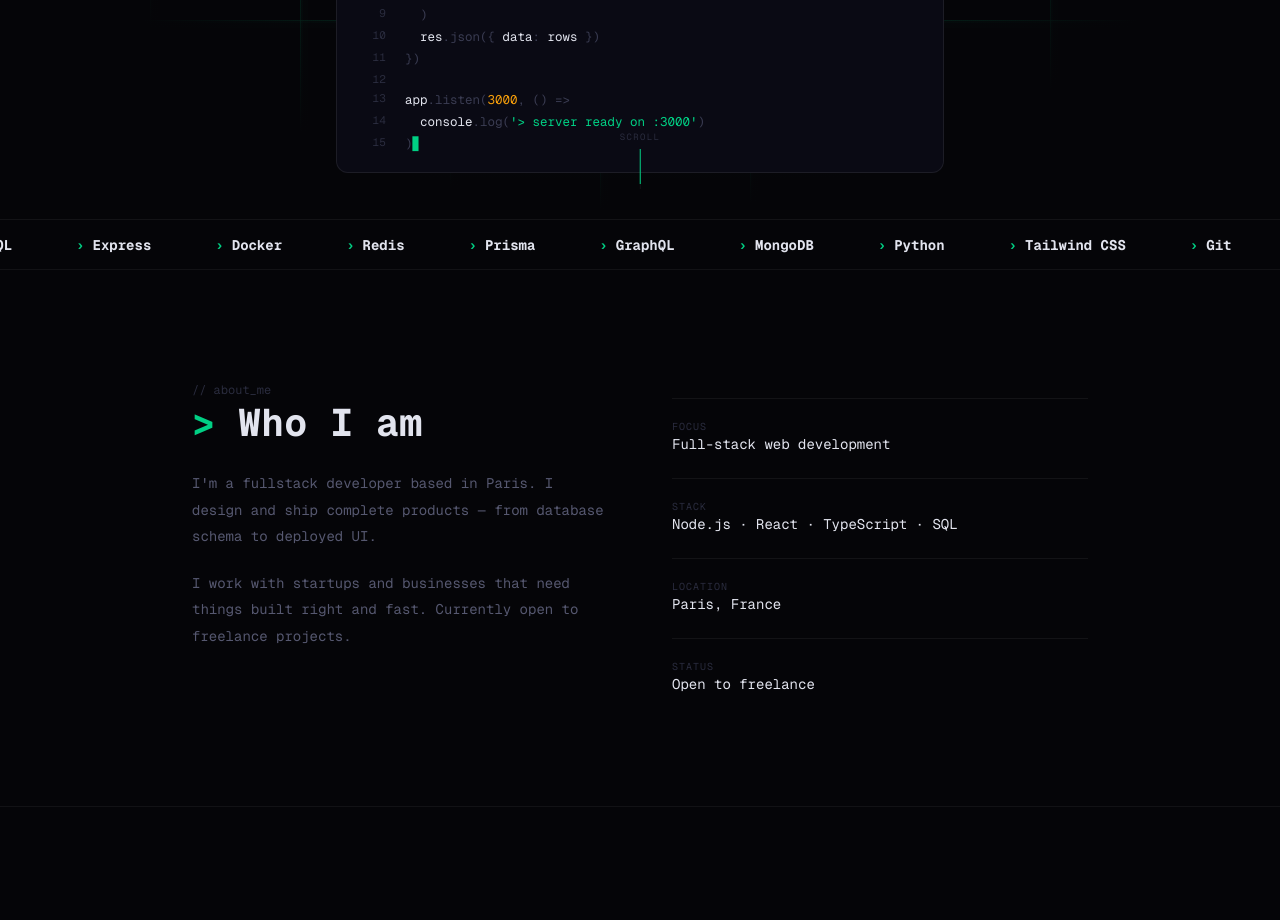
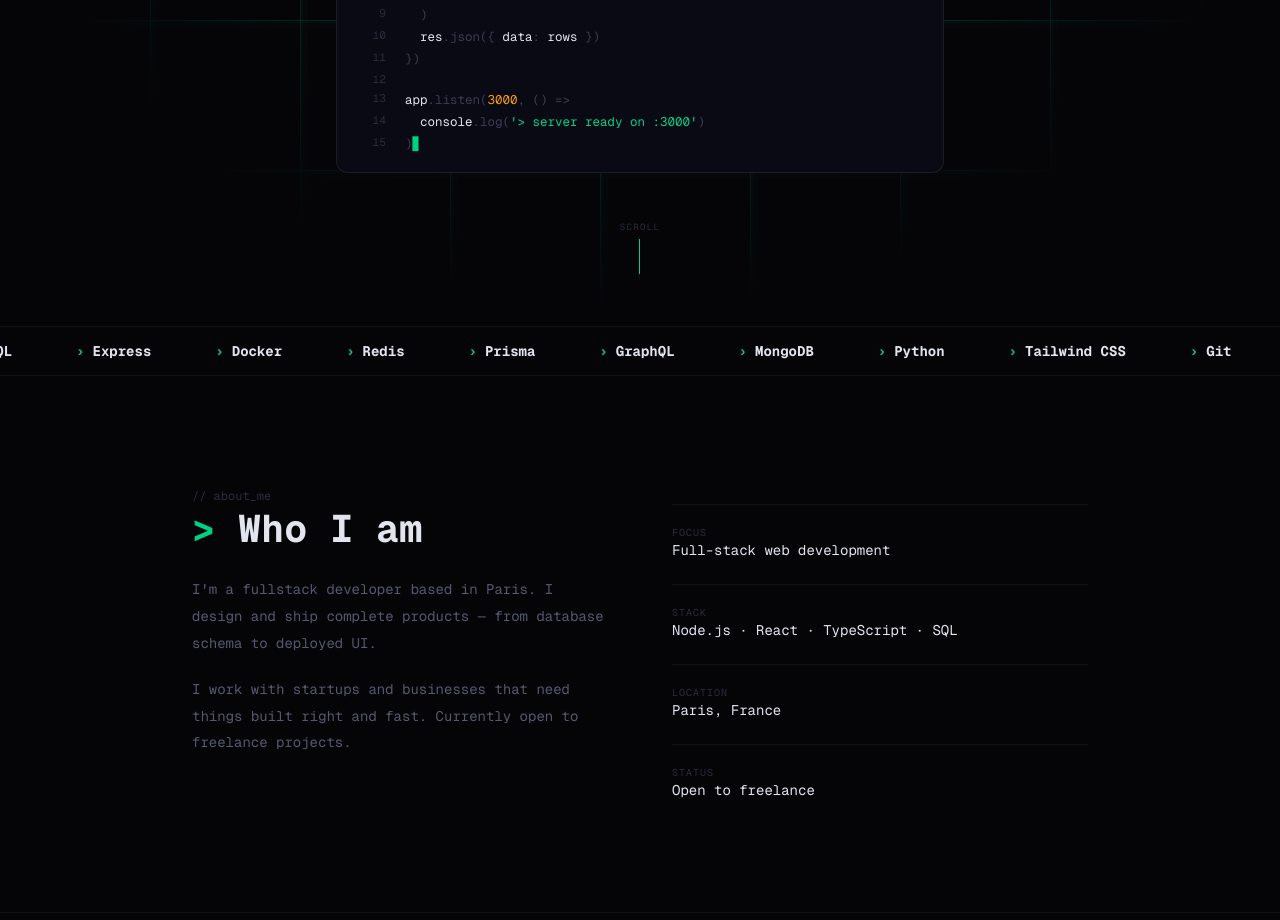
Before and after one commit to louisraillon/portfolio2, a Next.js app: page / in a window 1280 px wide. Shown: the part 880-1800 px from the top of the page. Built offline with nearby package versions, Linux system fonts and the light colour scheme.

Commit message:
fix: scroll indicator in flow after console, no overlap

```diff
--- a/components/Hero.tsx
+++ b/components/Hero.tsx
@@ -104,10 +104,7 @@ export default function Hero() {
       <div
         aria-hidden="true"
         style={{
-          position: 'absolute',
-          bottom: '5rem',
-          left: '50%',
-          transform: 'translateX(-50%)',
+          marginTop: '3rem',
           display: 'flex',
           flexDirection: 'column',
           alignItems: 'center',
```
